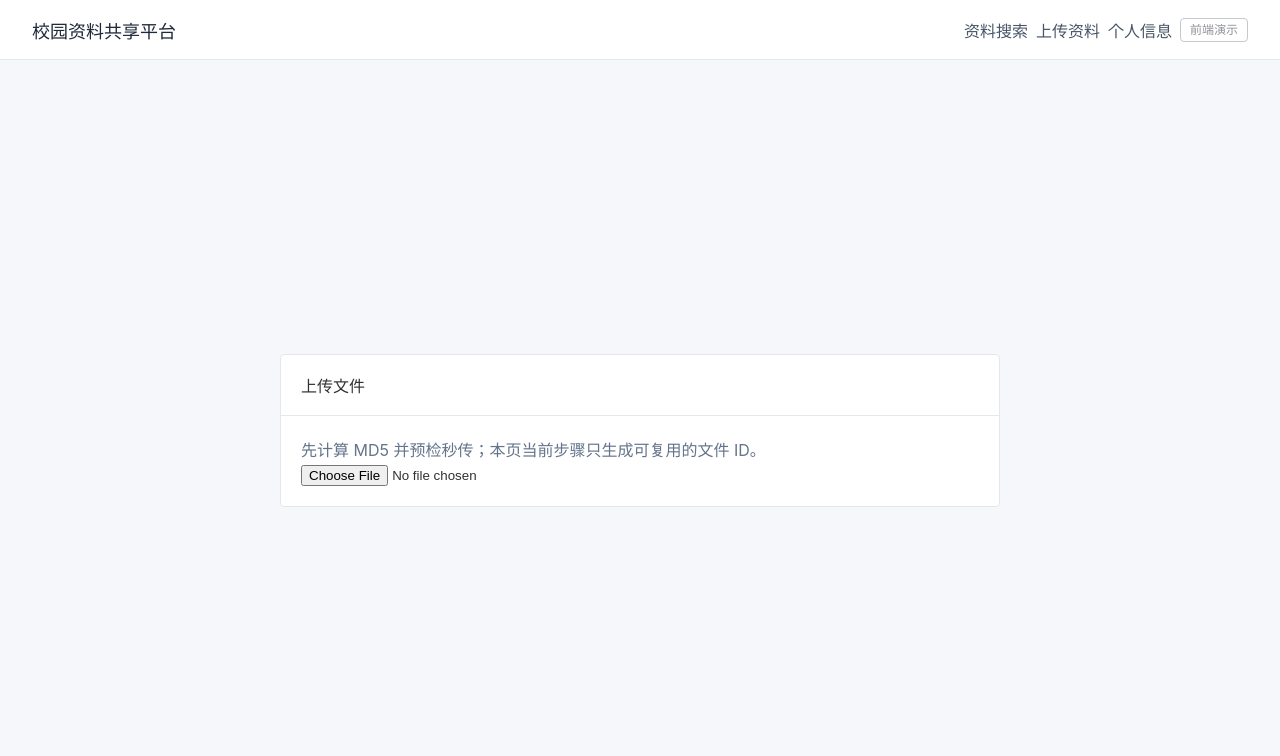
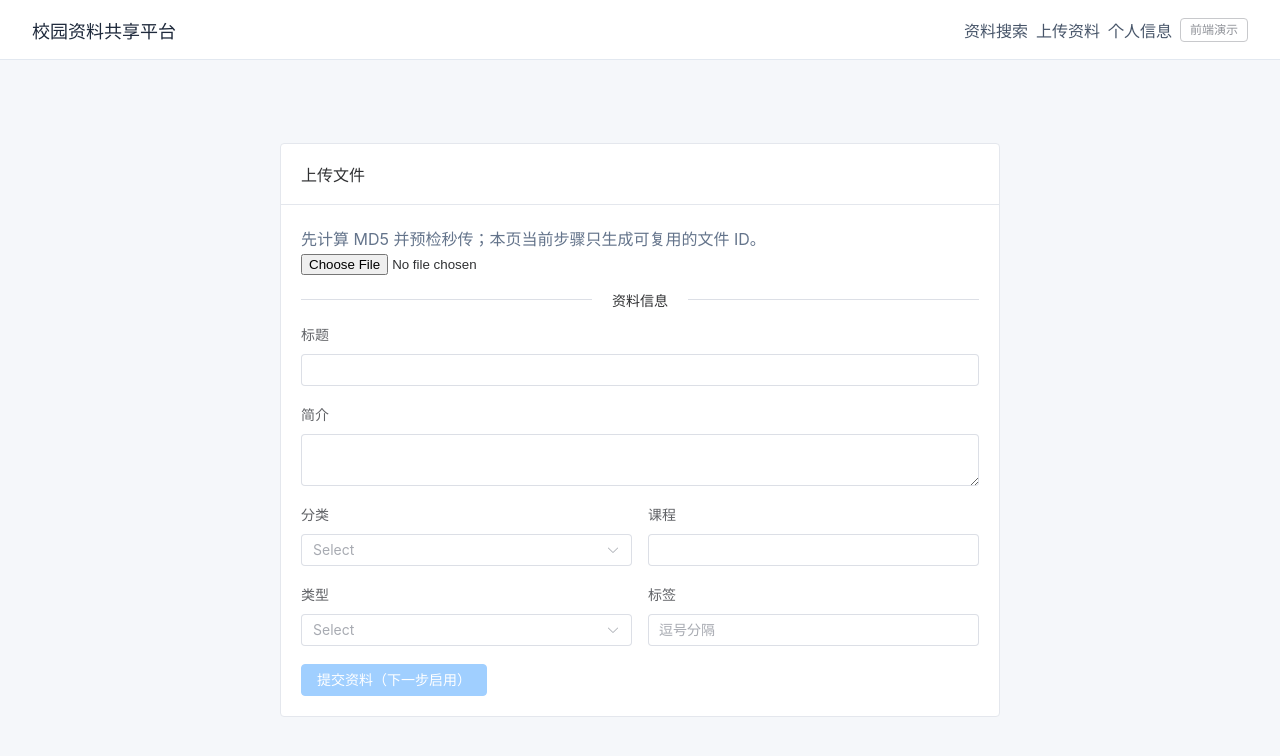
Before and after one commit to clear48/campus-resource-platform, a Vue app in the folder frontend/: page /upload in a window 1280 px wide. Shown: the top 756 px of the page. Built offline with nearby package versions, Linux system fonts and the light colour scheme; no server answers.

Commit message:
feat(frontend): add resource metadata form

```diff
--- a/frontend/src/styles/index.css
+++ b/frontend/src/styles/index.css
@@ -146,6 +146,10 @@ body {
   margin-top: 20px;
 }
 
+.upload-view__control {
+  width: 100%;
+}
+
 .ranking-card__header {
   display: flex;
   align-items: center;
--- a/frontend/src/views/UploadView.vue
+++ b/frontend/src/views/UploadView.vue
@@ -1,6 +1,9 @@
 <script setup lang="ts">
-import { ref } from 'vue'
+import { onMounted, ref } from 'vue'
+import { getCategories } from '../api/categories'
 import { checkFileDuplicate, uploadFile } from '../api/files'
+import type { CategoryItem } from '../types/category'
+import { getResourceTypeLabel } from '../types/enums'
 import { calculateFileMd5 } from '../utils/file-md5'
 
 const selectedFile = ref<File | null>(null)
@@ -10,6 +13,8 @@ const uploadProgress = ref(0)
 const processing = ref(false)
 const errorMessage = ref('')
 const resultMessage = ref('')
+const categories = ref<CategoryItem[]>([])
+const metadata = ref({ title: '', description: '', categoryId: undefined as number | undefined, courseName: '', resourceType: undefined as number | undefined, tags: '' })
 
 /** 选择文件后完成 MD5、秒传预检和必要的物理上传；本步不创建资料记录。 */
 async function processSelectedFile(file: File) {
@@ -54,6 +59,14 @@ function handleFileChange(event: Event) {
     void processSelectedFile(file)
   }
 }
+
+async function loadCategories() {
+  categories.value = await getCategories({ parentId: 0 })
+}
+
+onMounted(() => {
+  void loadCategories()
+})
 </script>
 
 <template>
@@ -74,6 +87,19 @@ function handleFileChange(event: Event) {
       <el-alert v-if="errorMessage" class="upload-view__alert" type="error" :title="errorMessage" :closable="false" show-icon />
       <el-alert v-if="resultMessage" class="upload-view__alert" type="success" :title="resultMessage" :closable="false" show-icon />
       <el-tag v-if="fileId" type="success">文件 ID：{{ fileId }}</el-tag>
+
+      <el-divider>资料信息</el-divider>
+      <el-form :model="metadata" label-position="top">
+        <el-form-item label="标题"><el-input v-model="metadata.title" /></el-form-item>
+        <el-form-item label="简介"><el-input v-model="metadata.description" type="textarea" /></el-form-item>
+        <el-row :gutter="16">
+          <el-col :span="12"><el-form-item label="分类"><el-select v-model="metadata.categoryId" class="upload-view__control"><el-option v-for="item in categories" :key="item.categoryId" :label="item.categoryName" :value="item.categoryId" /></el-select></el-form-item></el-col>
+          <el-col :span="12"><el-form-item label="课程"><el-input v-model="metadata.courseName" /></el-form-item></el-col>
+          <el-col :span="12"><el-form-item label="类型"><el-select v-model="metadata.resourceType" class="upload-view__control"><el-option v-for="type in [1, 2, 3, 4, 5, 99]" :key="type" :label="getResourceTypeLabel(type)" :value="type" /></el-select></el-form-item></el-col>
+          <el-col :span="12"><el-form-item label="标签"><el-input v-model="metadata.tags" placeholder="逗号分隔" /></el-form-item></el-col>
+        </el-row>
+        <el-button data-test="metadata-submit" type="primary" :disabled="!fileId">提交资料（下一步启用）</el-button>
+      </el-form>
     </el-card>
   </section>
 </template>
```
Also changed, not shown: 6 other files (tests, documents, lock files or other folders).
